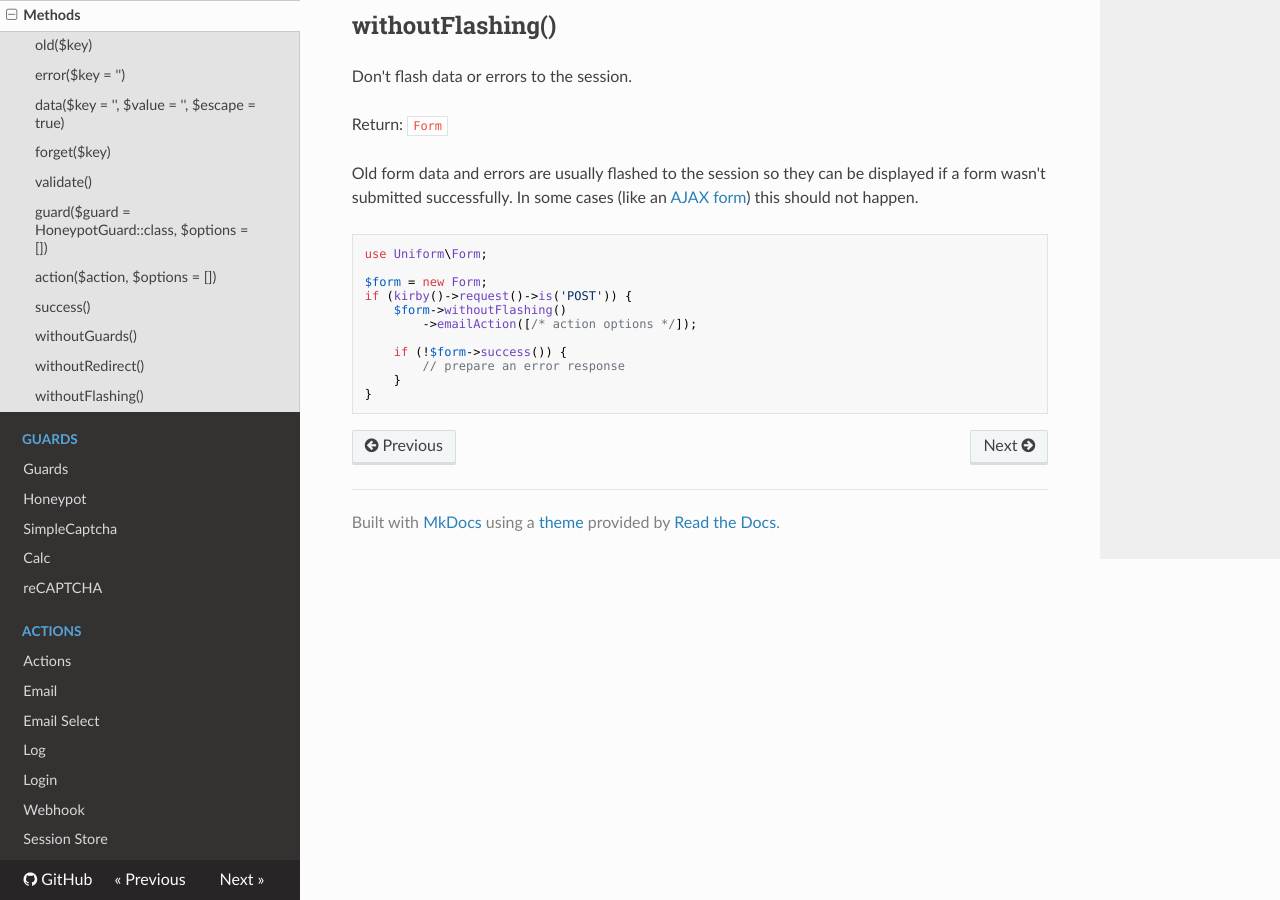
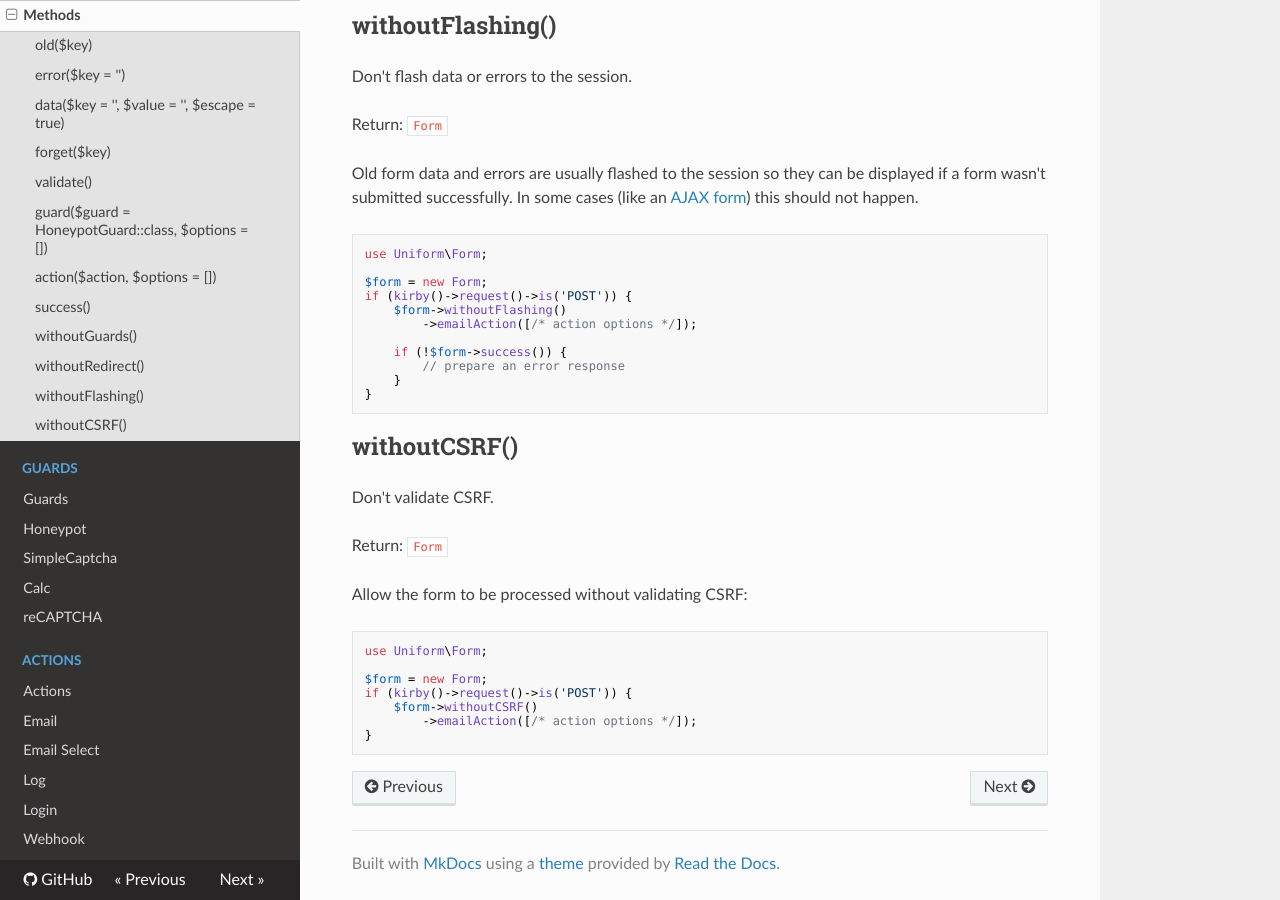
Before and after one commit to mzur/kirby-uniform, an MkDocs documentation site: the page built from docs/methods.md, in a window 1280 px wide and 900 px high, scrolled down 3640 px. Built offline with MkDocs 1.6.1, drawn with Linux system fonts in a browser that asks for light colours; nearby versions of some CDN libraries; old or Windows-style settings are respelled for this version of MkDocs.

Commit message:
Update docs

````diff
--- a/docs/methods.md
+++ b/docs/methods.md
@@ -192,3 +192,21 @@ if (kirby()->request()->is('POST')) {
     }
 }
 ```
+
+## withoutCSRF()
+
+Don't validate CSRF.
+
+Return: `Form`
+
+Allow the form to be processed without validating CSRF:
+
+```php
+use Uniform\Form;
+
+$form = new Form;
+if (kirby()->request()->is('POST')) {
+    $form->withoutCSRF()
+        ->emailAction([/* action options */]);
+}
+```
````
